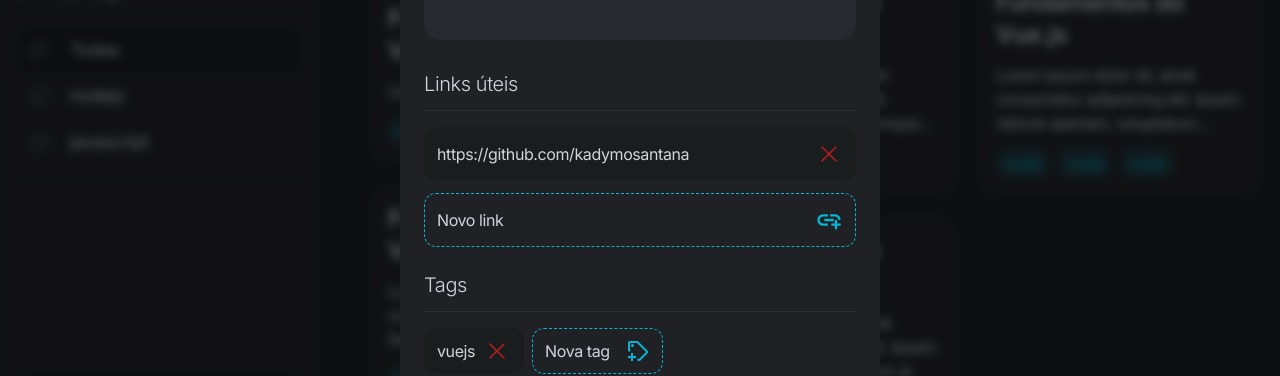
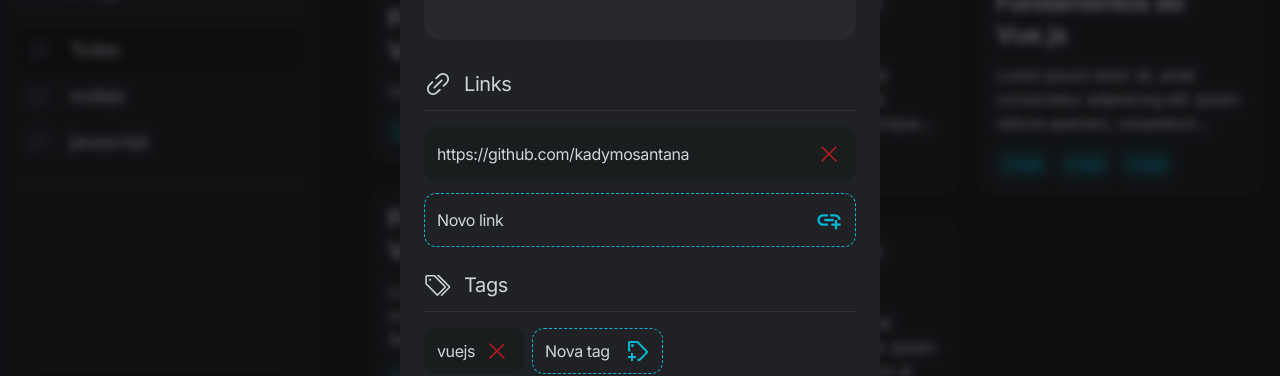
Before and after one commit to kadymosantana/KadPad, a Vue app in the folder client/app/: page / in a window 1280 px wide. Both pictures are taken after a click on the button "Nova nota". Shown: the part 282-658 px from the top of the page. Built offline with nearby package versions, Linux system fonts and the light colour scheme.

Commit message:
feat: Using Utility Classes and Moving Animation

```diff
--- a/client/app/src/components/AddNoteModal.vue
+++ b/client/app/src/components/AddNoteModal.vue
@@ -4,13 +4,8 @@ import store from '../store'
 
 <template>
   <Transition name="modal">
-    <div
-      v-if="store.addNoteModalState"
-      class="fixed w-screen h-screen flex top-0 left-0 justify-center items-center z-10 backdrop-blur-sm bg-[#00000090] duration-300"
-    >
-      <div
-        class="modal-container flex flex-col gap-6 tracking-tight bg-dark-800 w-[480px] max-h-max p-6 rounded-3xl shadow-lg duration-300 ease-in-out"
-      >
+    <div v-if="store.addNoteModalState" class="modal-wrapper">
+      <div class="modal-container">
         <header
           class="flex items-center justify-between border-b border-solid border-dark-600 pb-4"
         >
@@ -22,19 +17,20 @@ import store from '../store'
         <div>
           <input
             type="text"
-            class="w-full border-2 border-transparent focus:border-solid focus:border-cyan-500 rounded-2xl mb-3 p-3 bg-dark-700 placeholder:text-dark-500"
+            class="w-full border-2 border-transparent focus:border-solid focus:border-cyan-500 rounded-2xl mb-3 p-3 bg-dark-700 placeholder:text-dark-500 duration-500"
             placeholder="Título da nota"
           />
           <textarea
-            class="w-full border-2 border-transparent focus:border-solid focus:border-cyan-500 rounded-2xl p-3 bg-dark-700 resize-none placeholder:text-dark-500"
+            class="w-full border-2 border-transparent focus:border-solid focus:border-cyan-500 rounded-2xl p-3 bg-dark-700 resize-none placeholder:text-dark-500 duration-500"
             rows="3"
             placeholder="Descrição"
           ></textarea>
         </div>
 
         <div>
-          <h3 class="text-xl font-light pb-3 border-b border-dark-600 border-solid mb-4">
-            Links úteis
+          <h3 class="subtitle">
+            <img src="../assets/icons/link.svg" alt="" />
+            Links
           </h3>
           <ul class="flex flex-col gap-2 max-h-24 overflow-auto mb-3">
             <li
@@ -53,7 +49,10 @@ import store from '../store'
         </div>
 
         <div>
-          <h3 class="text-xl font-light pb-3 border-b border-dark-600 border-solid mb-4">Tags</h3>
+          <h3 class="subtitle">
+            <img src="../assets/icons/tag.svg" />
+            Tags
+          </h3>
           <ul class="flex flex-wrap gap-2 overflow-auto">
             <li
               class="flex gap-2 items-center min-w-max bg-dark-900 px-3 py-2 rounded-xl border border-transparent"
@@ -78,19 +77,3 @@ import store from '../store'
     </div>
   </Transition>
 </template>
-
-<style scoped>
-.modal-enter-from {
-  opacity: 0;
-}
-
-.modal-leave-to {
-  opacity: 0;
-}
-
-.modal-enter-from .modal-container,
-.modal-leave-to .modal-container {
-  -webkit-transform: scale(0);
-  transform: scale(0);
-}
-</style>
```
